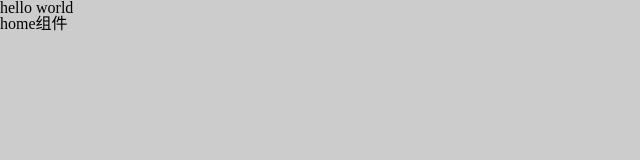
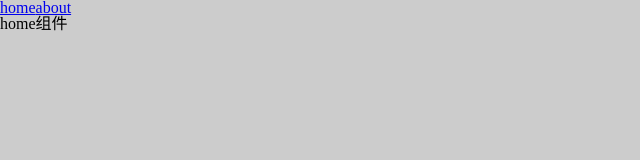
Before and after one commit to thesecretofwind/management-system, a React (Vite) app: page /home in a window 1280 px wide. Shown: the top 160 px of the page, without its empty margins (0-640 px from the left). Built offline with nearby package versions, Linux system fonts and the light colour scheme.

Commit message:
feat(project):添加路由

```diff
--- a/src/App.tsx
+++ b/src/App.tsx
@@ -1,23 +1,26 @@
 // import { useState } from 'react'
 
-import Comp1 from "./components/Comp1"
-import Comp2 from "./components/Comp2"
-import { Button } from "antd"
-import {RightCircleFilled} from '@ant-design/icons'
-import { Outlet } from "react-router-dom"
-
+// import Comp1 from "./components/Comp1"
+// import Comp2 from "./components/Comp2"
+// import { Button } from "antd"
+// import {RightCircleFilled} from '@ant-design/icons'
+import {  Link, useRoutes } from "react-router-dom"
+import routes from "./router"
 function App() {
   // const [count, setCount] = useState(0)
-
+  const outlet = useRoutes(routes);
   return (
     <>
-     hello world
+
      {/* <Comp1></Comp1>
      <Comp2></Comp2>
      <Button type="primary">click</Button>
      <RightCircleFilled style={{fontSize: '20px', color: 'red'}}/> */}
-     {/* 路由组件渲染位置*/}
-     <Outlet></Outlet>
+     <Link to="/home">home</Link>
+     <Link  to="/about">about</Link>
+     {/* 路由组件渲染位置 (这里是原始用来渲染路由的方式)*/}
+     {/* <Outlet></Outlet> */}
+     {outlet}
     </>
   )
 }
--- a/src/main.tsx
+++ b/src/main.tsx
@@ -10,11 +10,15 @@
 
 // 4. 组件的样式
 import App from './App'
-import Router from './router'
+// import Router from './router/index1'
+
+import { BrowserRouter } from 'react-router-dom';
 
 ReactDOM.createRoot(document.getElementById('root')!).render(
   <React.StrictMode>
-    {/* <App /> */}
-    <Router />
+    <BrowserRouter>
+      <App />
+    </BrowserRouter>
+    {/* <Router /> */}
   </React.StrictMode>,
 )
--- a/src/router/index.tsx
+++ b/src/router/index.tsx
@@ -1,20 +1,25 @@
-import App from "@/App";
 import About from "@/views/About";
 import Home from "@/views/Home";
-import { BrowserRouter, Route, Routes } from "react-router-dom";
+import { Navigate } from "react-router-dom";
 
-// 两种路由模式， BrowserRouter(Histotry模式)、HashRouter(Hash模式)
+interface RouteType {
+  path: string;
+  element: JSX.Element
+}
 
-const baseRouter = () => (
-  <BrowserRouter>
-    <Routes>
-      {/* 一个route就对应一个路由， element这表示路由加载的组件 */}
-      <Route path="/" element={<App/>}>
-        <Route path="/home" element={<Home/>}></Route>
-        <Route path="/about" element={<About/>}></Route>
-      </Route>
-    </Routes>
-  </BrowserRouter>
-)
+const routes:RouteType[] = [
+  {
+    path: '/',
+    element: <Navigate to='home' />
+  },
+  {
+    path:'/home',
+    element: <Home />
+  },
+  {
+    path:'/about',
+    element: <About />
+  }
+];
 
-export default baseRouter
+export default routes;
--- /dev/null
+++ b/src/router/index1.tsx
@@ -0,0 +1,22 @@
+import App from "@/App";
+import About from "@/views/About";
+import Home from "@/views/Home";
+import { BrowserRouter, Route, Routes,Navigate } from "react-router-dom";
+
+// 两种路由模式， BrowserRouter(Histotry模式)、HashRouter(Hash模式)
+
+const baseRouter = () => (
+  <BrowserRouter>
+    <Routes>
+      {/* 一个route就对应一个路由， element这表示路由加载的组件 */}
+      <Route path="/" element={<App/>}>
+        {/* 当访问/路径时，重定向到/home路由(注：好像可以使用Redict重定向) */}
+        <Route path="/" element={<Navigate to="/home"/>}></Route>
+        <Route path="/home" element={<Home/>}></Route>
+        <Route path="/about" element={<About/>}></Route>
+      </Route>
+    </Routes>
+  </BrowserRouter>
+)
+
+export default baseRouter
```
